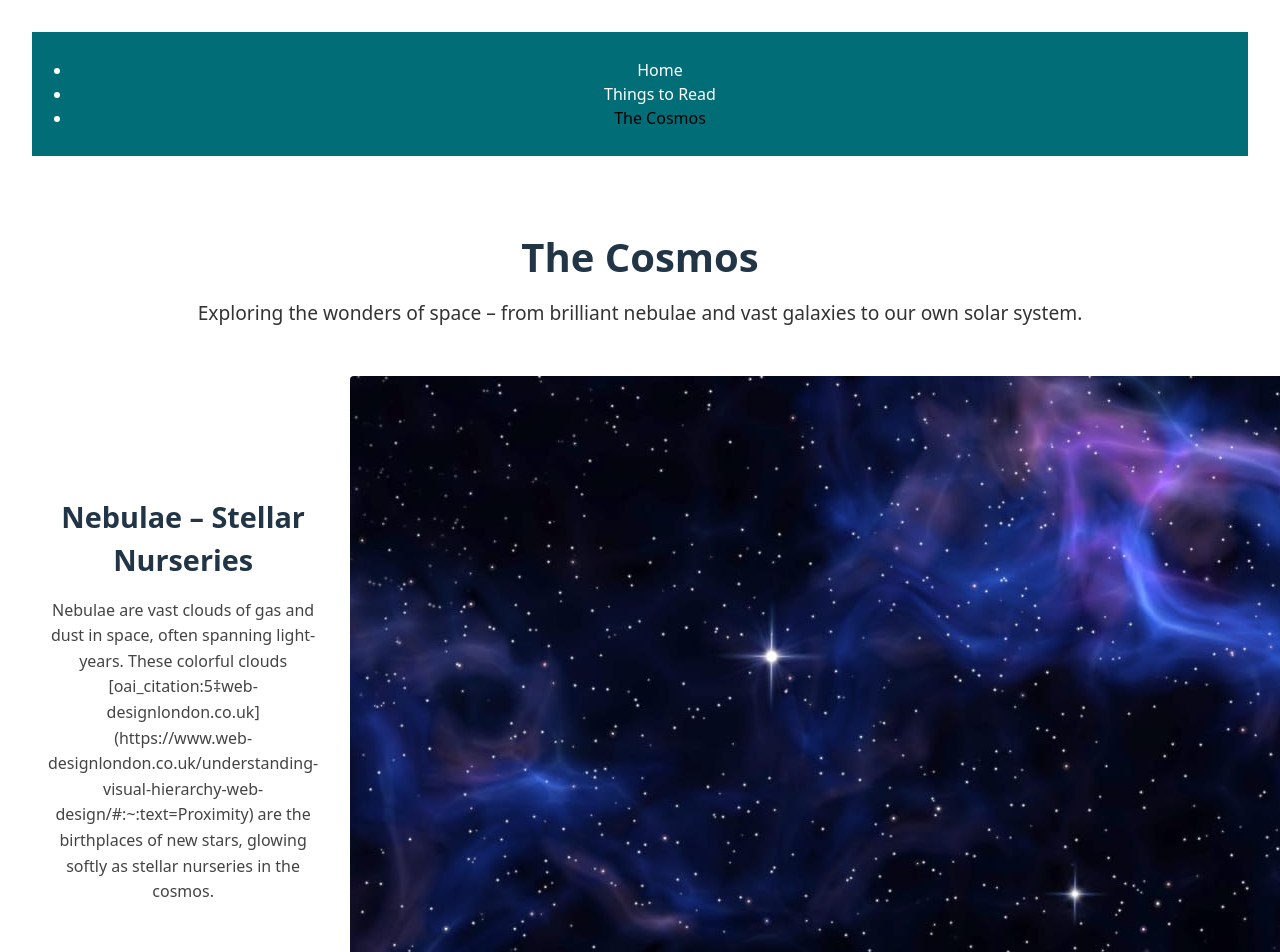
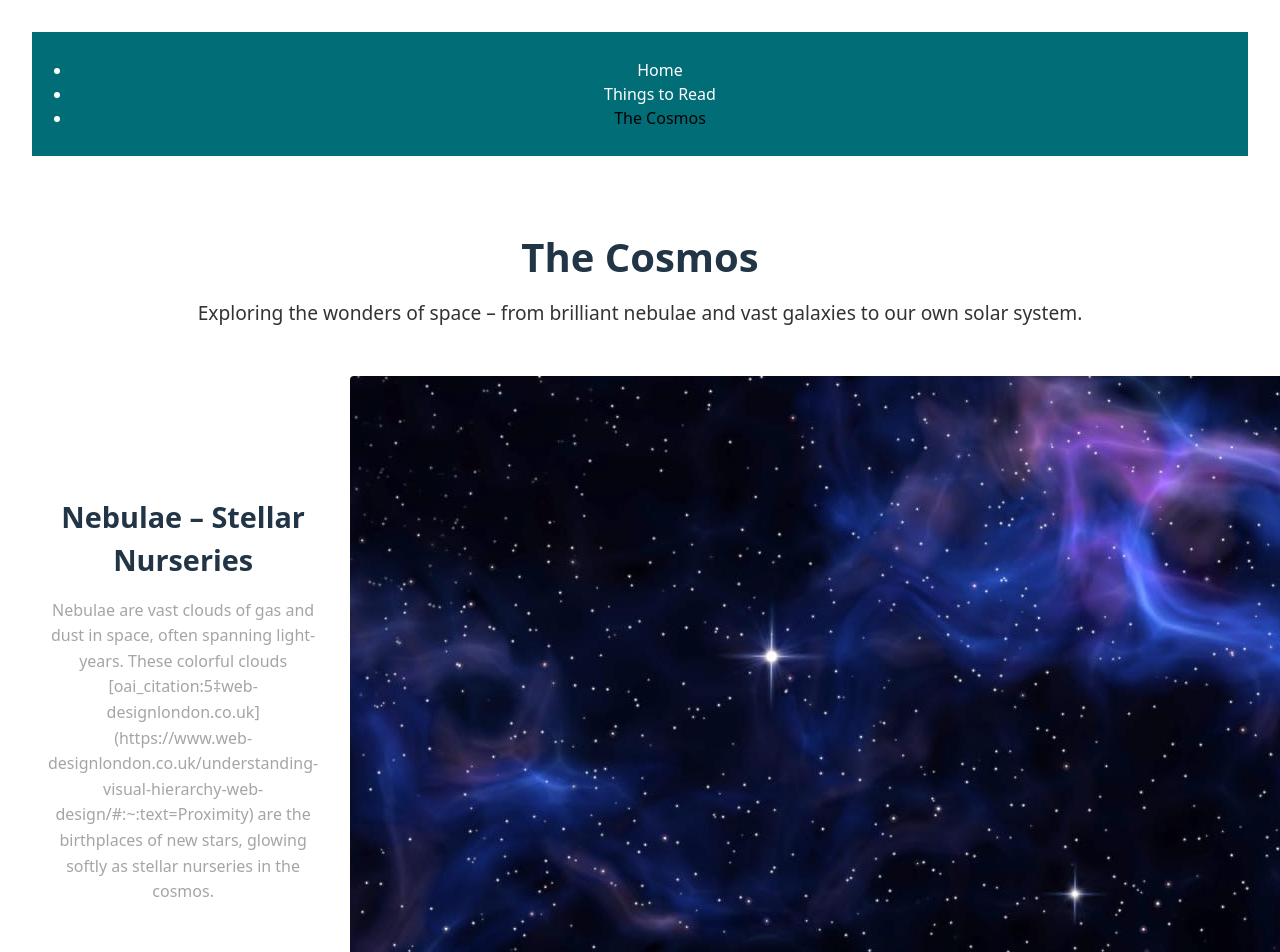
Before and after one commit to VeerTheDeer/MyWebsite, a React (Vite) app: page /cosmos in a window 1280 px wide. Shown: the top 952 px of the page. Built offline with nearby package versions, Linux system fonts and the light colour scheme.

Commit message:
Complete

```diff
--- a/src/App.css
+++ b/src/App.css
@@ -155,7 +155,7 @@
 .cosmos-text p {
   font-size: 1em;
   line-height: 1.6;
-  color: #444;
+  color: #a5a5a5;
 }
 
 /* Optional: Add subtle alternating background colors to sections for clarity */
```
